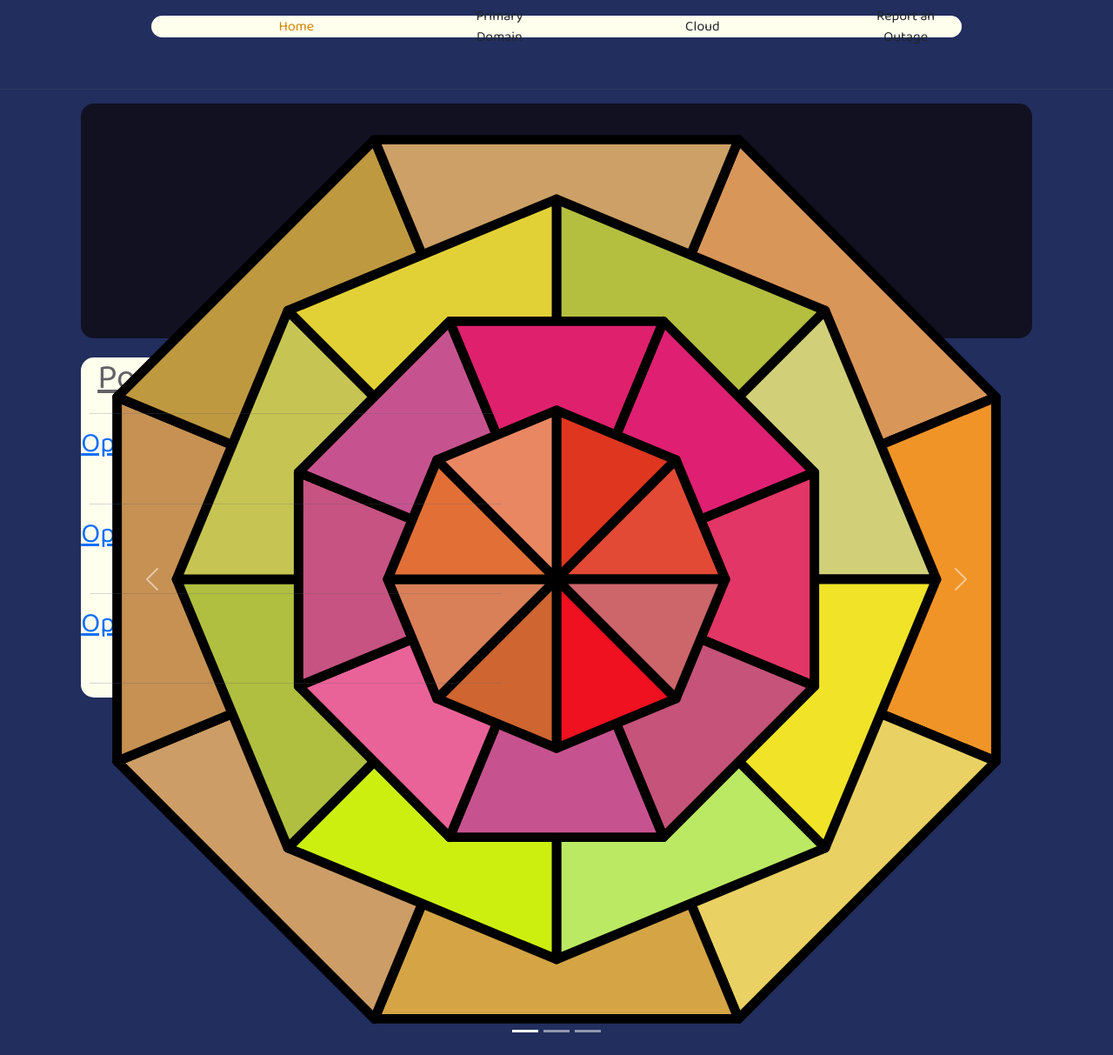
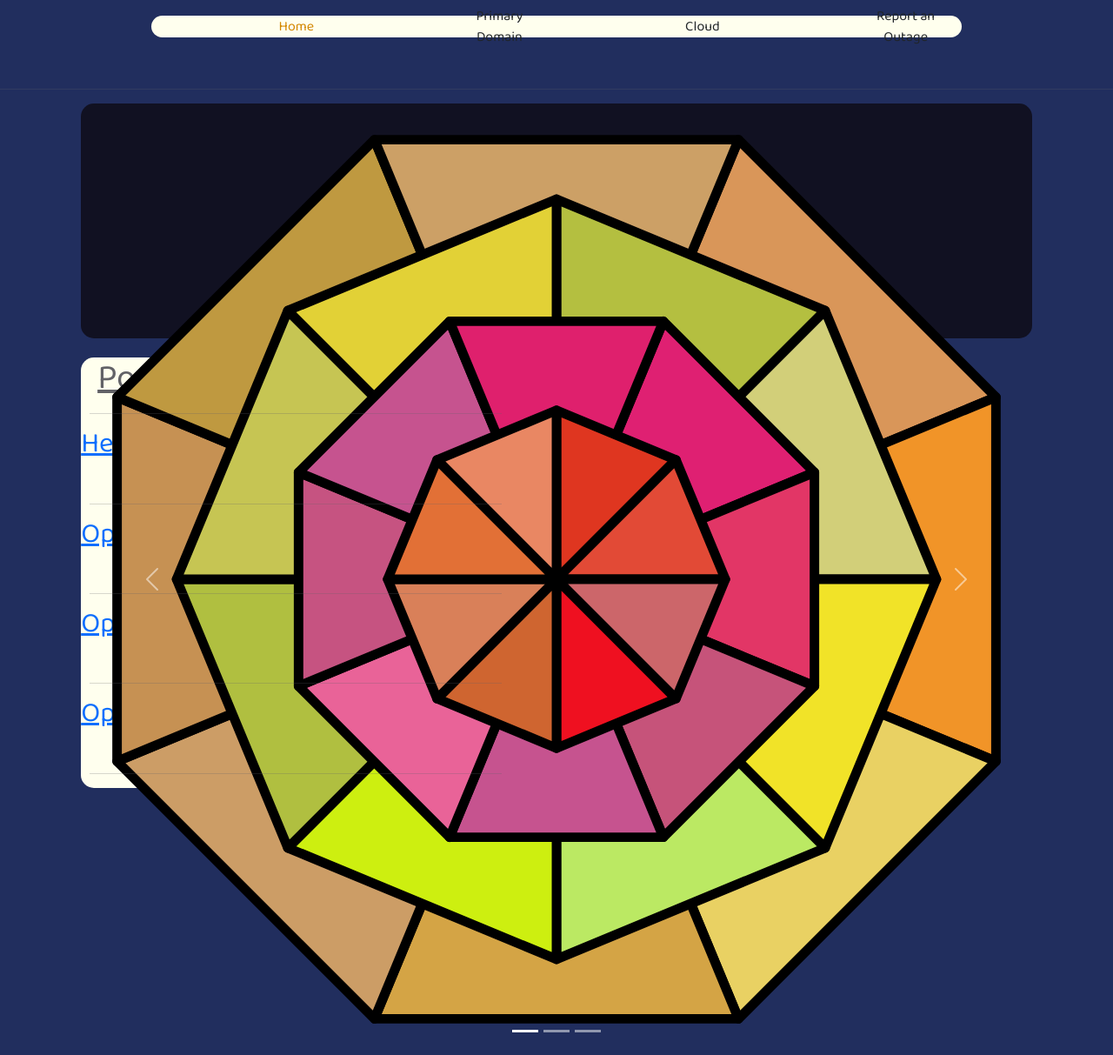
Before and after one commit to Keegan-Charles-Foundation/keegan-charles-foundation.github.io, a Jekyll site: the page built from index.html, in a window 1280 px wide. Shown: the whole page at 87% size. Built offline with Jekyll 4.4.1, drawn with Linux system fonts in a browser that asks for light colours; the list of posts is cut into pages by our own code.

Commit message:
06-24-22_21:58:35

```diff
--- /dev/null
+++ b/_posts/2022-06-26-Hello.md
@@ -0,0 +1,7 @@
+---
+layout: post
+title: Hello World
+published: true
+date: 2022-06-24 20:52
+---
+HELLO WORLD!
--- a/css/styles.css
+++ b/css/styles.css
@@ -23,9 +23,9 @@ body  {
   background-color: var(--xiketic);
   border-radius: 15px;
 }
-.carousel-item  img {
+/*.carousel-item  img {
   height: 95%;
-}
+}*/
 
 
 .mainContent  {
```
